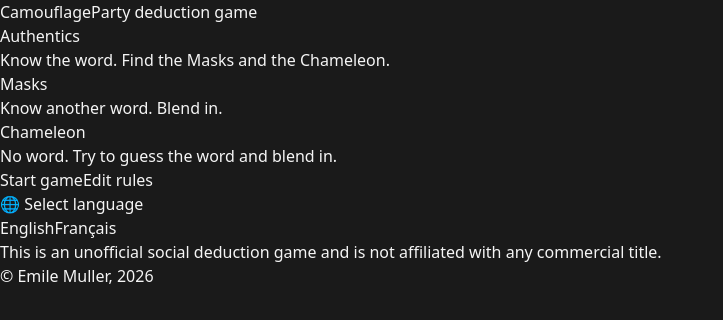
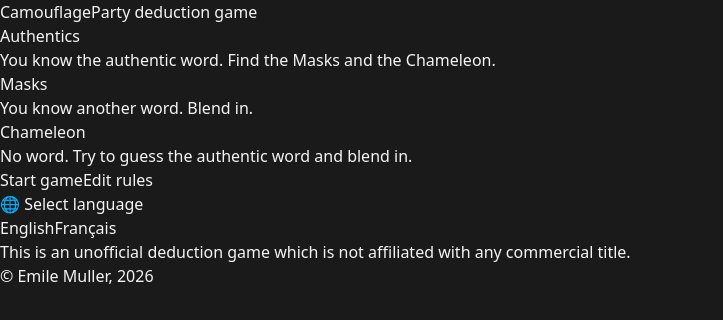
Before and after one commit to Emile-Muller/camouflage, a React (Vite) app: page / in a window 1280 px wide. Shown: the top 320 px of the page, without its empty margins (0-723 px from the left). Built offline with nearby package versions, Linux system fonts and the light colour scheme.

Commit message:
refactor(translation): Improve some translations on the AliveRolesSummary.

```diff
--- a/public/locales/en/translation.json
+++ b/public/locales/en/translation.json
@@ -10,6 +10,7 @@
   "authenticsAlive_other": "Authentics alive: <bold>{{count}}</bold>",
   "masksAlive_one": "Mask alive: <bold>{{count}}</bold>",
   "masksAlive_other": "Masks alive: <bold>{{count}}</bold>",
+  "chameleonStatus": "Chameleon:",
   "aliveStatus": "Alive",
   "eliminatedStatus": "Eliminated",
   "cancel": "Cancel",
@@ -23,14 +24,14 @@
   "homeScreenView": {
     "gameTitle": "Camouflage",
     "partyDeductionGame": "Party deduction game",
-    "authenticObjective": "Know the word. Find the Masks and the Chameleon.",
-    "maskObjective": "Know another word. Blend in.",
-    "chameleonObjective": "No word. Try to guess the word and blend in.",
+    "authenticObjective": "You know the authentic word. Find the Masks and the Chameleon.",
+    "maskObjective": "You know another word. Blend in.",
+    "chameleonObjective": "No word. Try to guess the authentic word and blend in.",
     "startGame": "Start game",
     "editRules": "Edit rules",
     "scoreboard": "Scoreboard",
     "selectLanguage": "Select language",
-    "disclaimer": "This is an unofficial social deduction game and is not affiliated with any commercial title."
+    "disclaimer": "This is an unofficial deduction game which is not affiliated with any commercial title."
   },
   "rulesEditorView": {
     "gameRules": "Game Rules",
--- a/src/components/AliveRolesSummary.tsx
+++ b/src/components/AliveRolesSummary.tsx
@@ -48,7 +48,7 @@ export function AliveRolesSummary({ players }: AliveRolesSummaryProps) {
 
       {hasChameleon && (
         <p>
-          {ROLES.chameleon.icon} {t("chameleon")}:{" "}
+          {ROLES.chameleon.icon}{" "}{t("chameleonStatus")}{" "}
           <span className="font-semibold">
             {chameleonAlive ? t("aliveStatus") : t("eliminatedStatus")}
           </span>
```
Also changed, not shown: public/locales/fr/translation.json (+6 -5 lines).
